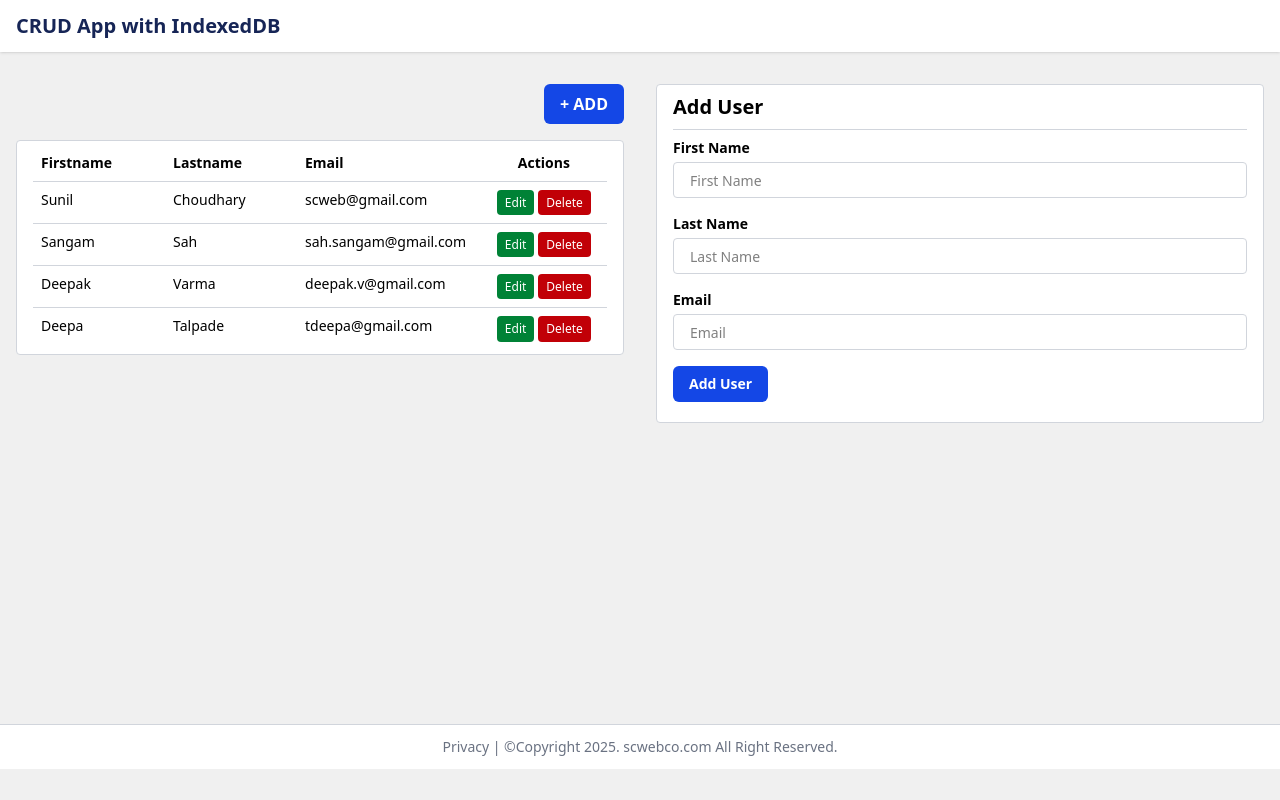
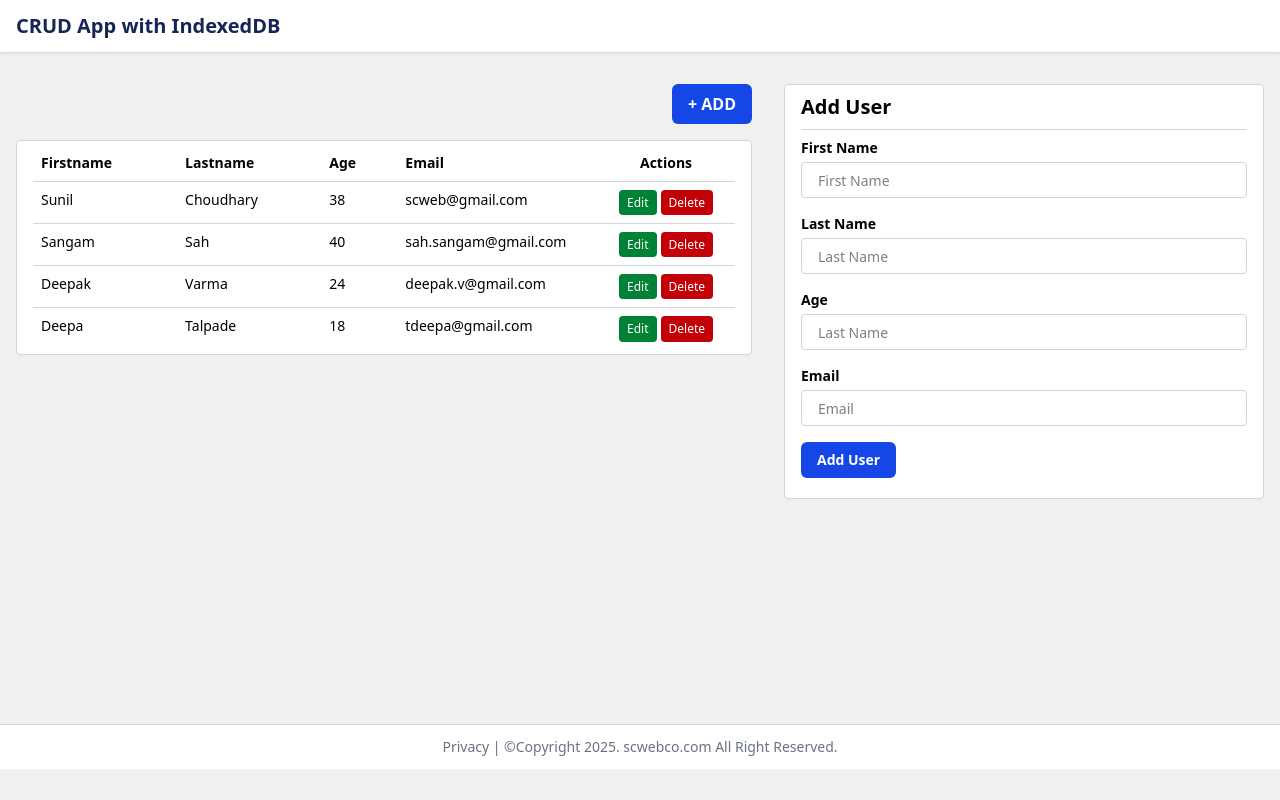
Before and after one commit to sc3ways/React-Crud-With-IndexedDB, a React (Vite) app: page / in a window 1280 px wide. Both pictures are taken after a click on the button "+ ADD". Built offline with nearby package versions, Linux system fonts and the light colour scheme.

Commit message:
Add age column and index

```diff
--- a/src/components/Container.jsx
+++ b/src/components/Container.jsx
@@ -50,6 +50,7 @@ const Container = () => {
   const [firstName, setFirstName] = useState("");
   const [lastName, setLastName] = useState("");
   const [email, setEmail] = useState("");
+  const [age, setAge] = useState("");
   const [allUsersData, setAllUsersData] = useState([]);
   const [message, setMessage] = useState("")
   const [isAddUser, setIsAddUser] = useState(false);
@@ -97,6 +98,7 @@ const Container = () => {
           firstName,
           lastName,
           email,
+          age
         });
 
         user.onsuccess = () => {
@@ -106,6 +108,7 @@ const Container = () => {
 
           getAllUsersData();
           setMessage(<p className="pl-4 text-green-700 font-semibold">User Added successfully.</p>)
+          setIsAddUser(false)
 
         };
 
@@ -118,6 +121,7 @@ const Container = () => {
           firstName,
           lastName,
           email,
+          age
         });
 
         user.onsuccess = () => {
@@ -127,6 +131,8 @@ const Container = () => {
 
           getAllUsersData();
           setMessage(<p className="pl-4 text-green-700 font-semibold">User updated successfully.</p>)
+
+          setIsEditUser(false)
 
         };
 
@@ -146,6 +152,7 @@ const Container = () => {
     setFirstName("")
     setLastName("")
     setEmail("")
+    setAge("")
   }
   const editUserHandler = (user) => {
     setIsAddUser(false)
@@ -154,6 +161,7 @@ const Container = () => {
     setFirstName(user?.firstName)
     setLastName(user?.lastName)
     setEmail(user?.email)
+    setAge(user?.age)
   }
 
   const deleteUserHandler = (user) =>{
@@ -186,7 +194,7 @@ const Container = () => {
     <div className="w-full min-h-[84vh]">
       <div className="lg:w-7xl sm:w-full mx-auto px-4 py-8">
         <div className="row flex flex-wrap justify-center">
-          <div className="lg:w-[50%] w-full px-4">
+          <div className="lg:w-[60%] w-full px-4">
             <div className="w-full text-right">
               <button
                 onClick={addUserHandler}
@@ -199,6 +207,7 @@ const Container = () => {
               <div className="flex border-b border-b-gray-300">
                 <span className="w-[23%] p-2 text-sm font-bold">Firstname</span>
                 <span className="w-[23%] p-2 text-sm font-bold">Lastname</span>
+                <span className="w-[12%] p-2 text-sm font-bold">Age</span>
                 <span className="w-[32%] p-2 text-sm font-bold">Email</span>
                 <span className="w-[22%] p-2 text-sm font-bold text-center">
                   Actions
@@ -208,6 +217,7 @@ const Container = () => {
                 <div key={row?.id} className="flex border-b border-b-gray-300 nth-last-of-type-[1]:border-none">
                   <span className="w-[23%] p-2 text-sm">{row?.firstName}</span>
                   <span className="w-[23%] p-2 text-sm">{row?.lastName}</span>
+                  <span className="w-[12%] p-2 text-sm">{row?.age}</span>
                   <span className="w-[32%] p-2 text-sm">{row?.email}</span>
                   <span className="w-[22%] p-2 text-sm flex gap-1 justify-center">
                     <button
@@ -227,7 +237,7 @@ const Container = () => {
               ))}
             </div>
           </div>
-          {isAddUser || isEditUser ? (<div className="lg:w-[50%] w-full px-4">
+          {isAddUser || isEditUser ? (<div className="lg:w-[40%] w-full px-4">
             <div className="w-full bg-white border border-gray-300 px-4 py-1 rounded-sm">
               <h2 className="text-xl border-b border-b-gray-300 pb-2 pt-1 font-bold">
                 {isAddUser?"Add": "Update"} User
@@ -248,6 +258,16 @@ const Container = () => {
                   type="text"
                   value={lastName}
                   onChange={(e) => setLastName(e.target.value)}
+                  className="w-full h-9 rounded-sm border border-gray-300 px-4 text-sm"
+                  placeholder="Last Name"
+                />
+              </div>
+              <div className="flex flex-col py-2">
+                <label className="text-sm font-bold mb-1">Age</label>
+                <input
+                  type="text"
+                  value={age}
+                  onChange={(e) => setAge(e.target.value)}
                   className="w-full h-9 rounded-sm border border-gray-300 px-4 text-sm"
                   placeholder="Last Name"
                 />
```
